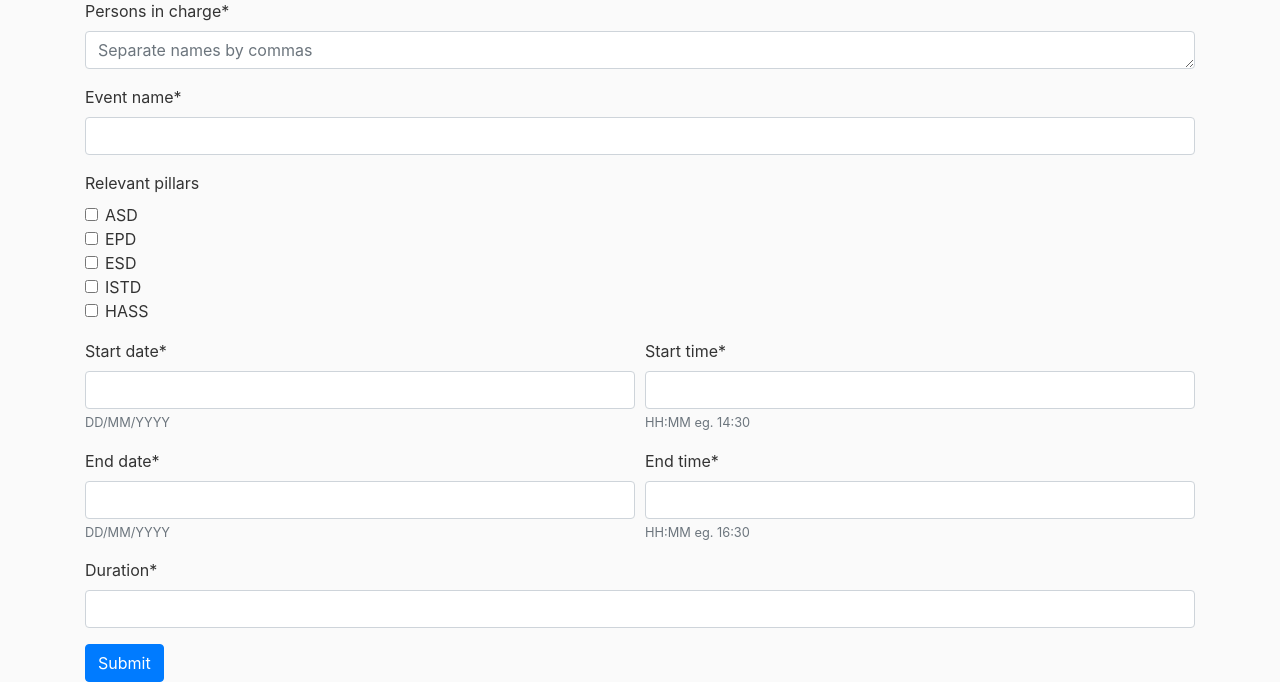
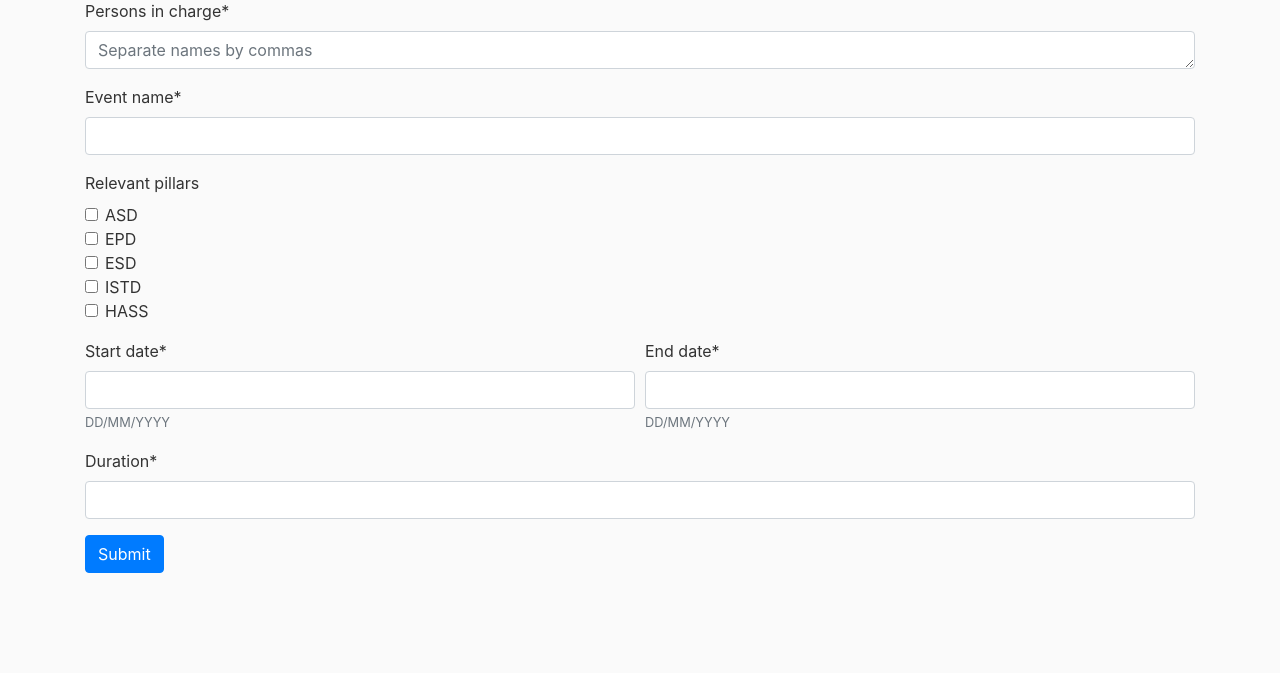
Before and after one commit to 2manslkh/sutd-scheduler-db, a Django app: page /add-event/ in a window 1280 px wide. Shown: the part 127-809 px from the top of the page. After the commit the page ends 700 px from the top, so only its background shows below. Run offline with Django 3.2, Linux system fonts and the light colour scheme; a user stored in the database is signed in; some libraries are stand-ins or nearby versions.

Commit message:
removed time fields from in-vivo event form

```diff
--- a/django/mysite/formstoadmin/forms.py
+++ b/django/mysite/formstoadmin/forms.py
@@ -47,9 +47,7 @@ class EventRequestForm(forms.Form):
     event_name = forms.CharField()
     relevant_pillars = forms.MultipleChoiceField(required=False, widget=forms.CheckboxSelectMultiple, choices=PILLARS)
     start_date = forms.DateTimeField(input_formats=['%d/%m/%y'], help_text="DD/MM/YYYY")
-    start_time = forms.DateTimeField(input_formats=['%H:%M'], help_text="HH:MM eg. 14:30")
     end_date = forms.DateTimeField(input_formats=['%d/%m/%y'], help_text="DD/MM/YYYY")
-    end_time = forms.DateTimeField(input_formats=['%H:%M'], help_text="HH:MM eg. 16:30")
     duration = forms.DurationField()
 
 
--- a/django/mysite/formstoadmin/templates/formstoadmin/addevent.html
+++ b/django/mysite/formstoadmin/templates/formstoadmin/addevent.html
@@ -24,17 +24,7 @@
         {{ form.start_date|as_crispy_field }}
       </div>
       <div class="form-group col-md-6 mb-0">
-        {{ form.start_time|as_crispy_field }}
-      </div>
-    </div>
-
-
-    <div class="form-row">
-      <div class="form-group col-md-6 mb-0">
         {{ form.end_date|as_crispy_field }}
-      </div>
-      <div class="form-group col-md-6 mb-0">
-        {{ form.end_time|as_crispy_field }}
       </div>
     </div>
 
```
